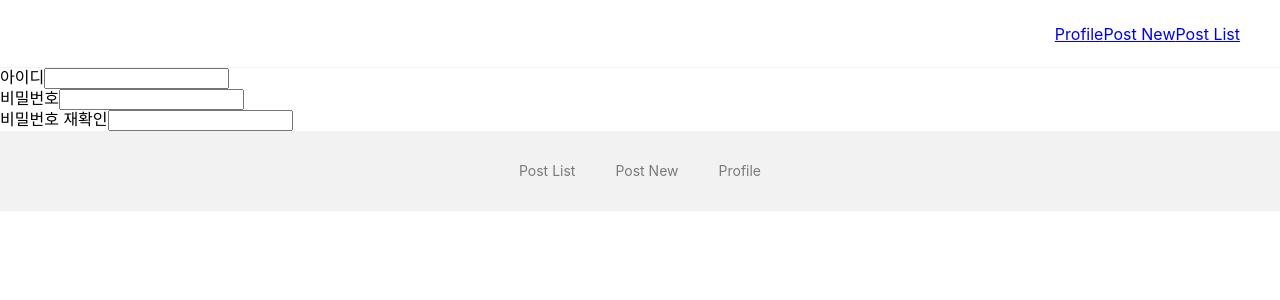
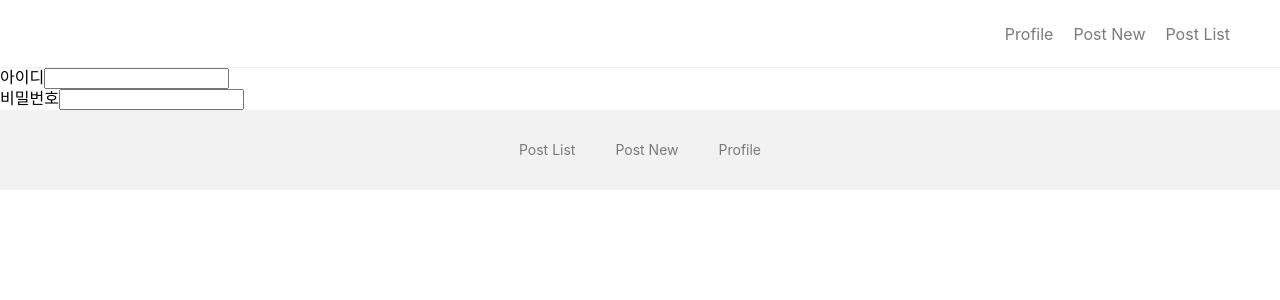
Before and after one commit to seon-mikim/blog, a React (Create React App) app: page /signup in a window 1280 px wide. Shown: the top 300 px of the page. Built offline with nearby package versions, Linux system fonts and the light colour scheme.

Commit message:
feat: 컴포넌트 구현
- 폼, 네브 모달 버튼 헤더 메인 네브링크 구현

```diff
--- a/src/components/Form/Form.tsx
+++ b/src/components/Form/Form.tsx
@@ -2,7 +2,11 @@ import InputLabel from '@components/ui/InputLabel/InputLabel';
 import useInput from '@hooks/useInput';
 import { useLocation } from 'react-router-dom';
 
-const Form = () => {
+interface FormProps {
+  isName: string
+}
+
+const Form = ({isName }: FormProps) => {
   const location = useLocation();
   const signUpLocation = location.pathname === '/signup'
   const {
@@ -16,6 +20,7 @@ const Form = () => {
   } = useInput();
   return (
     <form>
+
       <InputLabel
         labelText="아이디"
         type="text"
@@ -36,7 +41,7 @@ const Form = () => {
         onChange={handleChange}
         onBlur={handleBlur}
       />
-      {signUpLocation && (
+      {isName ==='회원가입' && (
         <InputLabel
           labelText="비밀번호 재확인"
           type="password"
--- /dev/null
+++ b/src/components/Modal/Modal.tsx
@@ -0,0 +1,16 @@
+import Form from '@components/Form/Form'
+import React from 'react'
+
+interface ModalProps {
+	isName: string
+}
+
+const Modal = ({isName }: ModalProps) => {
+	return (
+		<div>
+			<Form isName={ isName} />
+		</div>
+	)
+}
+
+export default Modal
--- a/src/components/ui/Button/Button.tsx
+++ b/src/components/ui/Button/Button.tsx
@@ -1,11 +1,13 @@
-import React from 'react'
-
+import React ,{MouseEvent } from 'react'
+interface Props extends React.HTMLProps<HTMLButtonElement> {}
 interface ButtonProps {
-	children: React.ReactNode
+	name: string,
+  onClick: (evnet: MouseEvent<HTMLButtonElement>) => void;
+  children: React.ReactNode;
 }
-const Button = ({ children}: ButtonProps) => {
+const Button = ({name,onClick ,children}: ButtonProps) => {
 	return (
-		<button>{children }</button>
+		<button name={name } onClick={onClick}>{children }</button>
 	)
 }
 
--- a/src/components/ui/Header/Header.tsx
+++ b/src/components/ui/Header/Header.tsx
@@ -3,7 +3,7 @@ import React from 'react';
 
 const Header = () => {
   return (
-    <header>
+    <header className='header'>
       <NavBar />
     </header>
   );
--- a/src/components/ui/Main/Main.tsx
+++ b/src/components/ui/Main/Main.tsx
@@ -1,12 +1,12 @@
 import React from 'react';
 
 interface MainProps {
-	className: string,
-	children: React.ReactNode,
+
+	children: React.ReactNode
 }
 
-const Main = ({ className,children }: MainProps) => {
-	return <main className={className }>{children}</main>;
+const Main = ({ children }: MainProps) => {
+	return <main>{children}</main>;
 };
 
 export default Main;
--- a/src/components/ui/NavLink/NavLink.tsx
+++ b/src/components/ui/NavLink/NavLink.tsx
@@ -7,11 +7,7 @@ interface NavLinkProps {
 }
 
 const NavLink = ({ destination, linkText }: NavLinkProps) => {
-  return (
-    <>
-      <Link to={destination}>{linkText}</Link>
-    </>
-  );
+  return <Link to={destination}>{linkText}</Link>;
 };
 
 export default NavLink;
```
